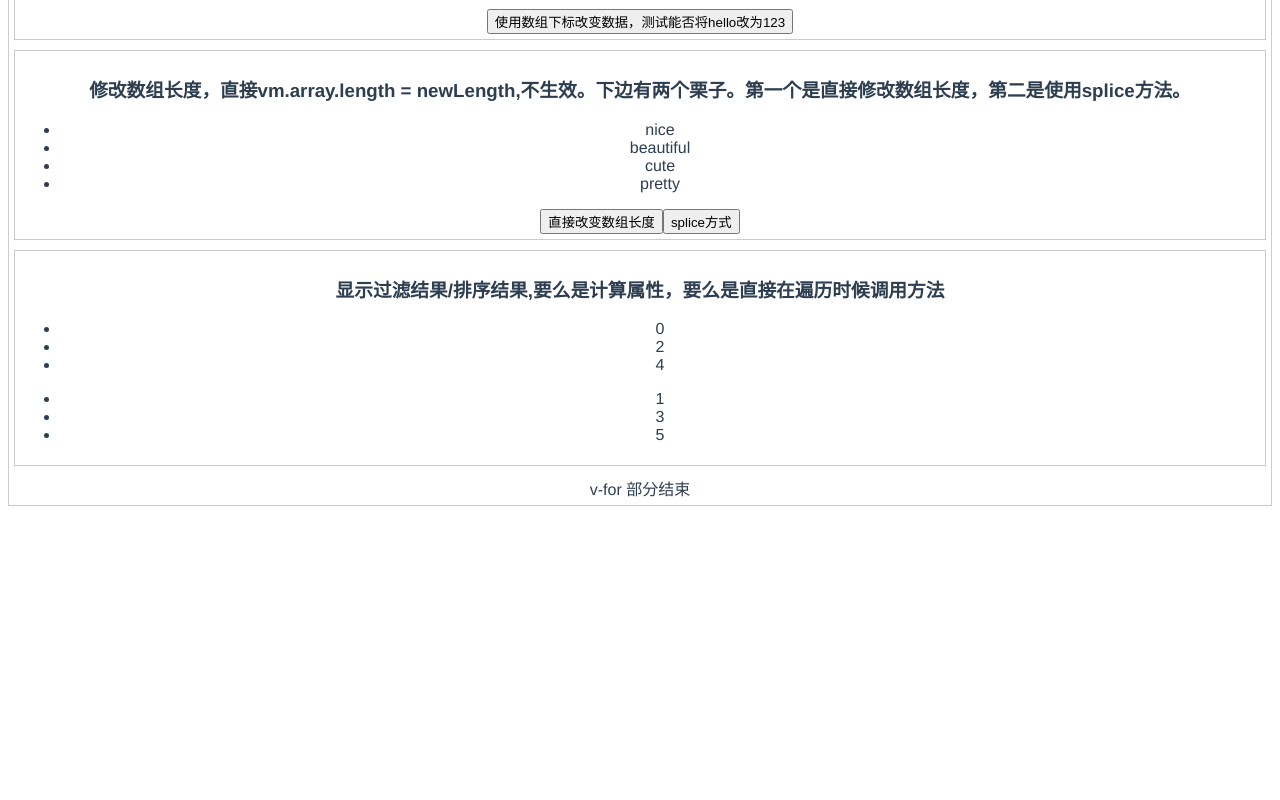
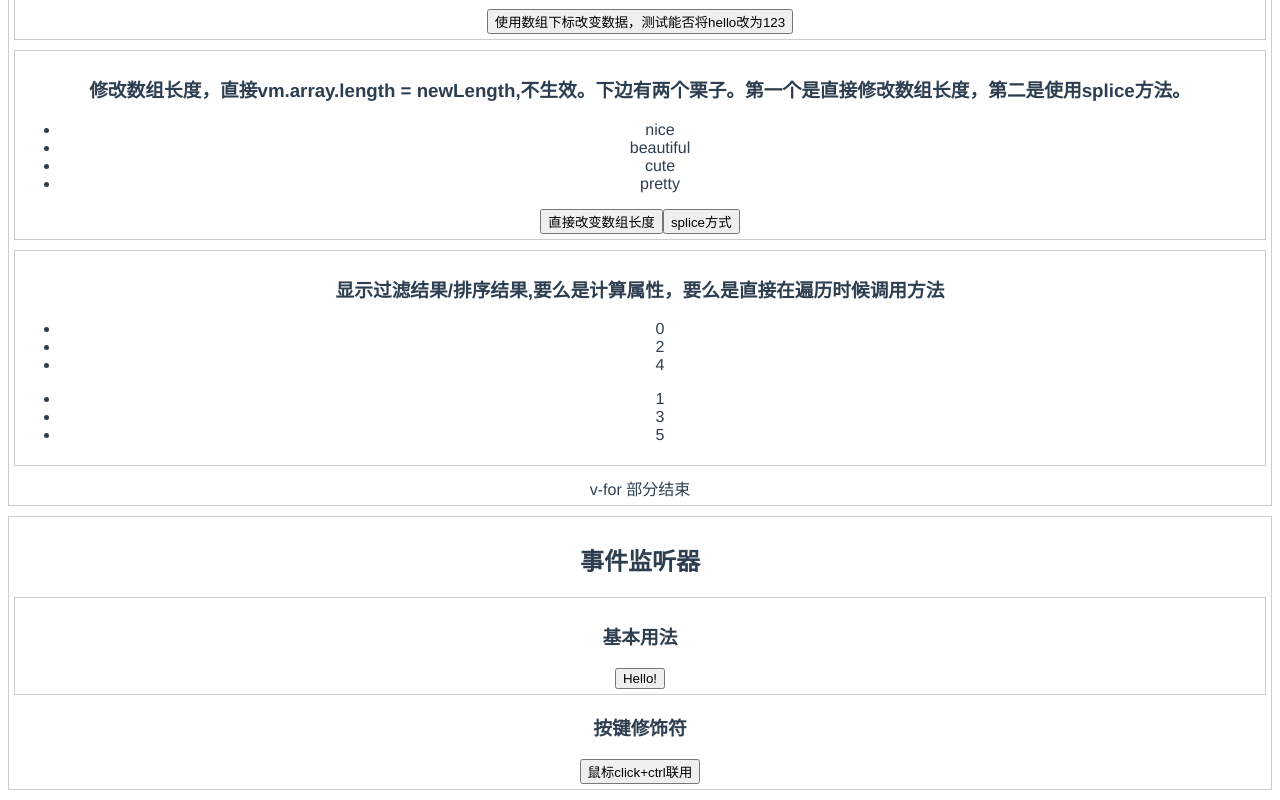
Before and after one commit to Neisun/vue-revision, a Vue app: page / in a window 1280 px wide. Shown: the part 6596-7396 px from the top of the page. Before the commit the page ends 7112 px from the top, so only its background shows below. Built offline with nearby package versions, Linux system fonts and the light colour scheme.

Commit message:
事件监听部分

```diff
--- a/src/App.vue
+++ b/src/App.vue
@@ -226,6 +226,17 @@
         </ul>
       </div>
       v-for 部分结束
+    </div>
+    <div :style="style">
+      <h2>事件监听器</h2>
+      <div :style="style">
+        <h3>基本用法</h3>
+        <button @click="hello">Hello!</button>
+      </div>
+      <div>
+        <h3>按键修饰符</h3>
+        <button @click.ctrl="doSomeThing">鼠标click+ctrl联用</button>
+      </div>
     </div>
   </div>
 </template>
@@ -491,6 +502,13 @@ export default {
       return number.filter((item) => {
         return item % 2 !== 0;
       })
+    },
+    hello:function (event) {
+      alert("hello!");
+      console.log(event)
+    },
+    doSomeThing:function () {
+      alert("触发了！")
     }
   },
   // 这里，你就没有必要耍帅装酷，用可读性极差的箭头函数，因为watch它设定好了，绑定上下文的作用域
```
